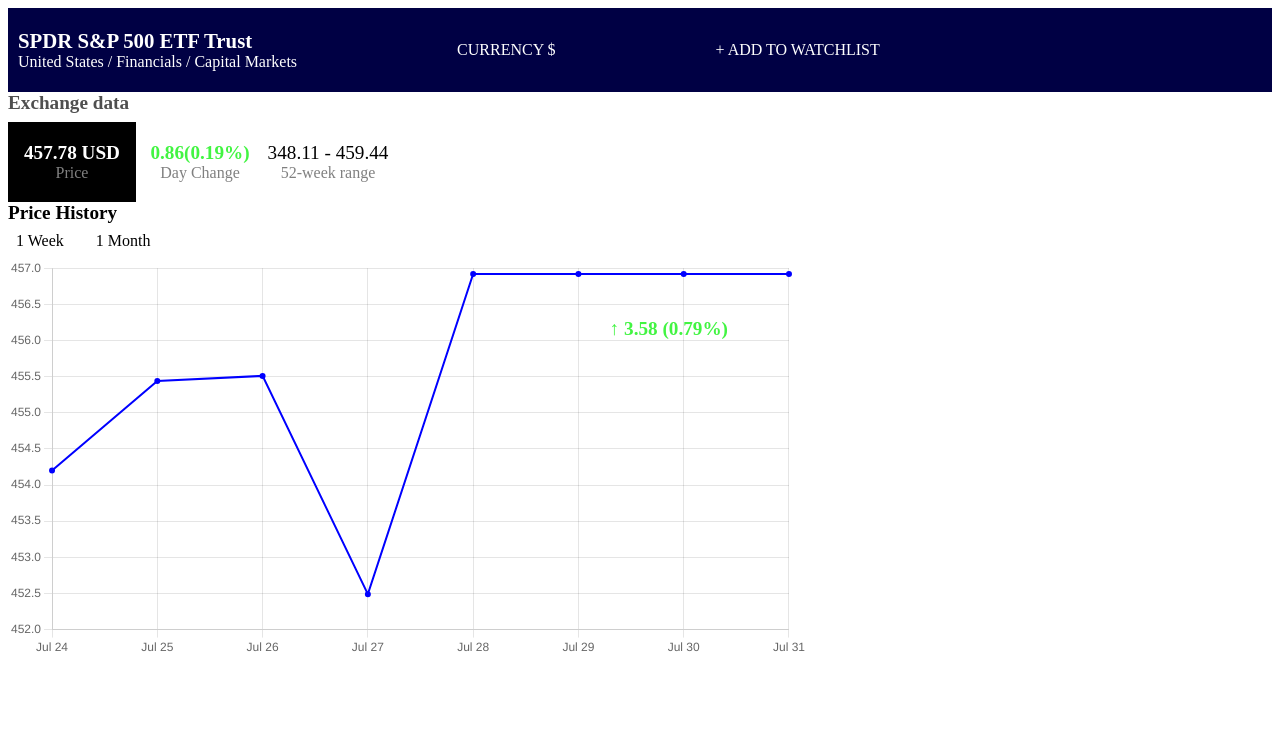
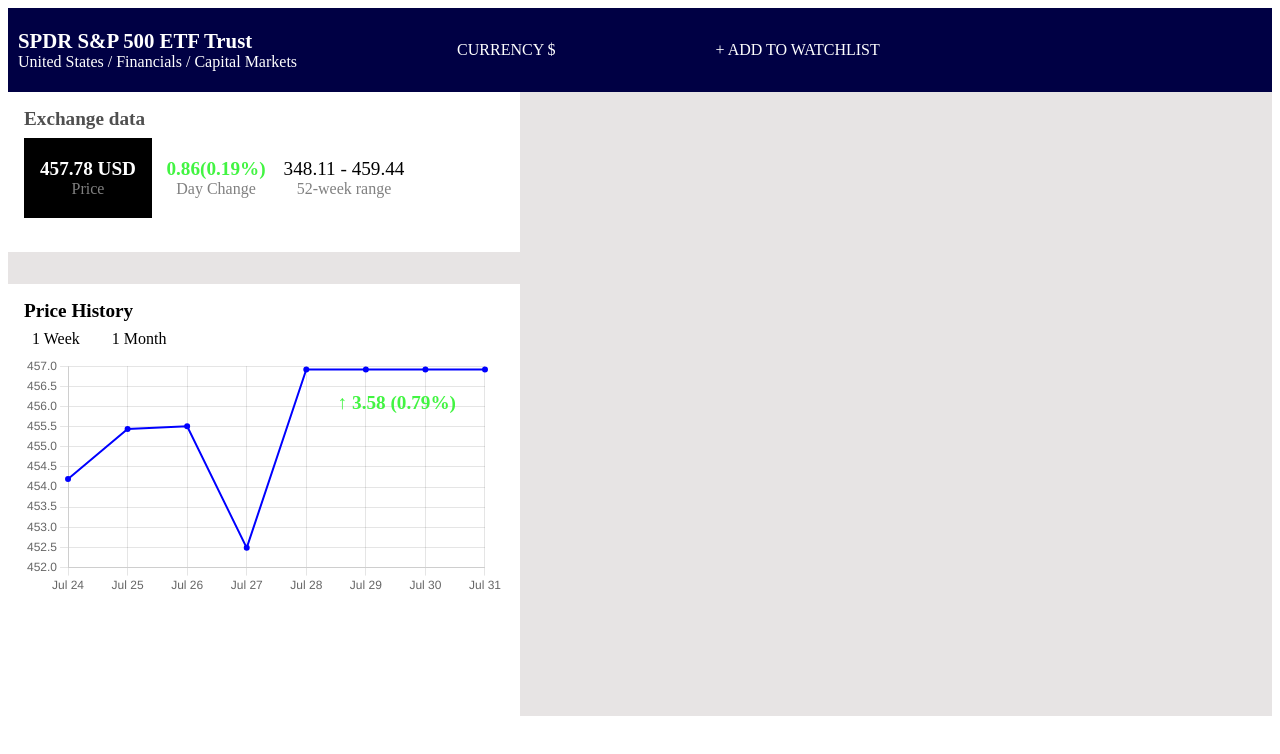
Before and after one commit to onifernando1/charts, a React (Create React App) app in the folder charts/: page / in a window 1280 px wide. Shown: the top 754 px of the page. Built offline with nearby package versions, Linux system fonts and the light colour scheme.

Commit message:
style containers of price container and exchange

```diff
--- a/charts/src/assets/styles/exchangedata.css
+++ b/charts/src/assets/styles/exchangedata.css
@@ -1,3 +1,10 @@
+.outer-exchange-data-container {
+  background-color: white;
+  height: 8rem;
+  width: 30rem;
+  padding: 1rem;
+}
+
 .exchange-data-container {
   display: flex;
 }
--- a/charts/src/assets/styles/overview.css
+++ b/charts/src/assets/styles/overview.css
@@ -1,3 +1,7 @@
+.overview-container {
+  background-color: rgb(231, 228, 228);
+}
+
 .overview-title {
   color: white;
   font-size: 1.3rem;
--- a/charts/src/assets/styles/pricehistory.css
+++ b/charts/src/assets/styles/pricehistory.css
@@ -1,7 +1,10 @@
 .price-history-container {
-  /* background-color: red; */
-  height: 50rem;
-  width: 50rem;
+  height: 25rem;
+  width: 30rem;
+  background-color: white;
+  padding: 1rem;
+  margin-top: 2rem;
+  /* marker remove margin when I add in css grid */
 }
 
 .time-frame-switch-container {
```
